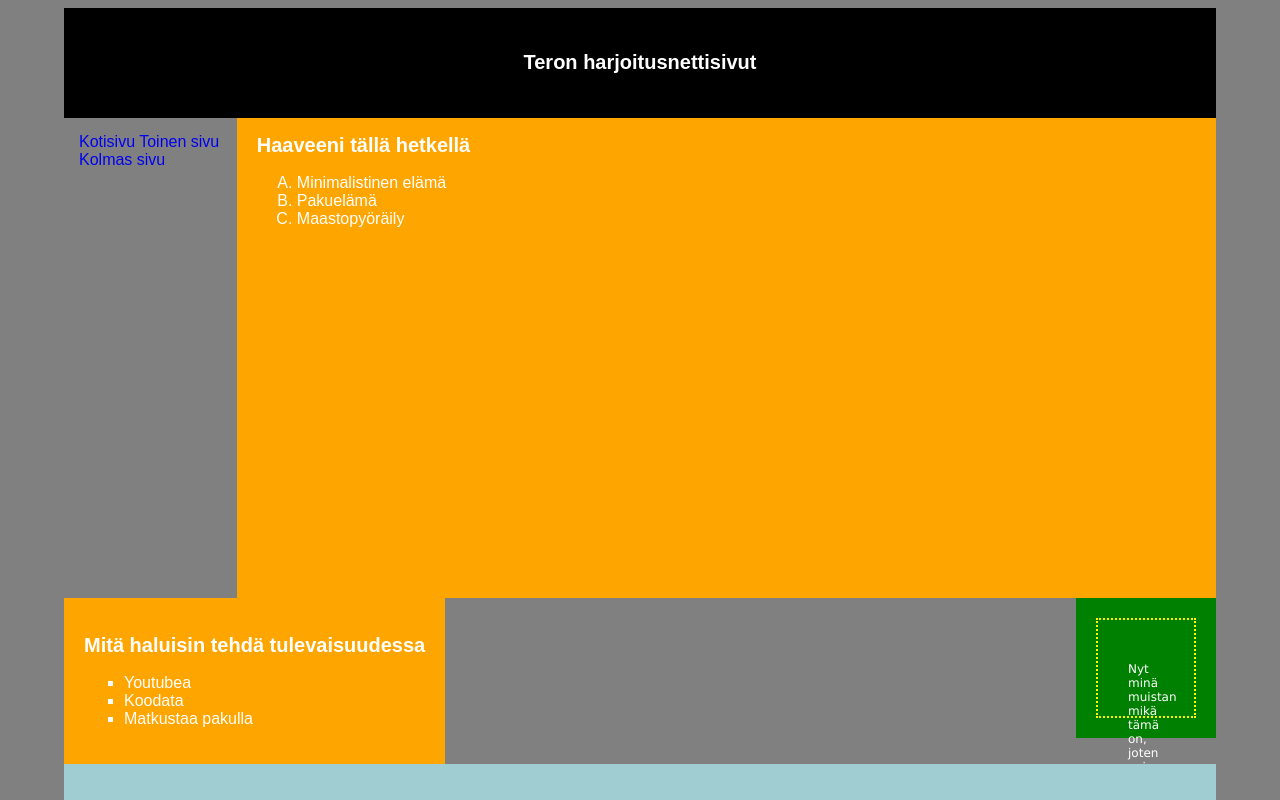
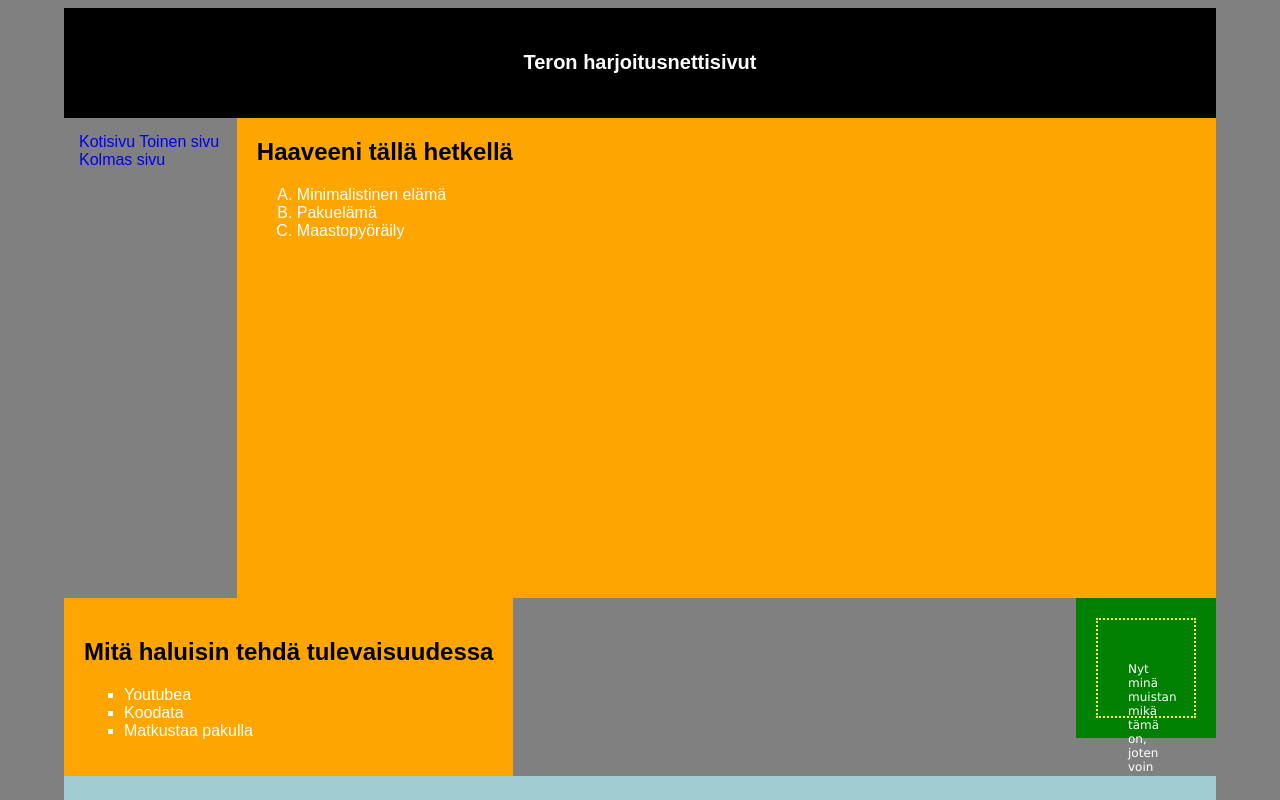
Before and after one commit to terosavolainen/terosavolainen.github.io, a plain HTML site: page index.html in a window 1280 px wide. Shown: the top 800 px of the page. Drawn offline with Linux system fonts and the light colour scheme.

Commit message:
Update styles.css

```diff
--- a/styles.css
+++ b/styles.css
@@ -111,14 +111,9 @@ p {
   .listat {
   color: white;
   }
+
   div.myDiv {
   border: 2px dotted yellow;
   width: 100px;
   height: 100px;
     }
-
-
-  .hv {
-  color: white;
-  font-size: 20px;
-    }
```
